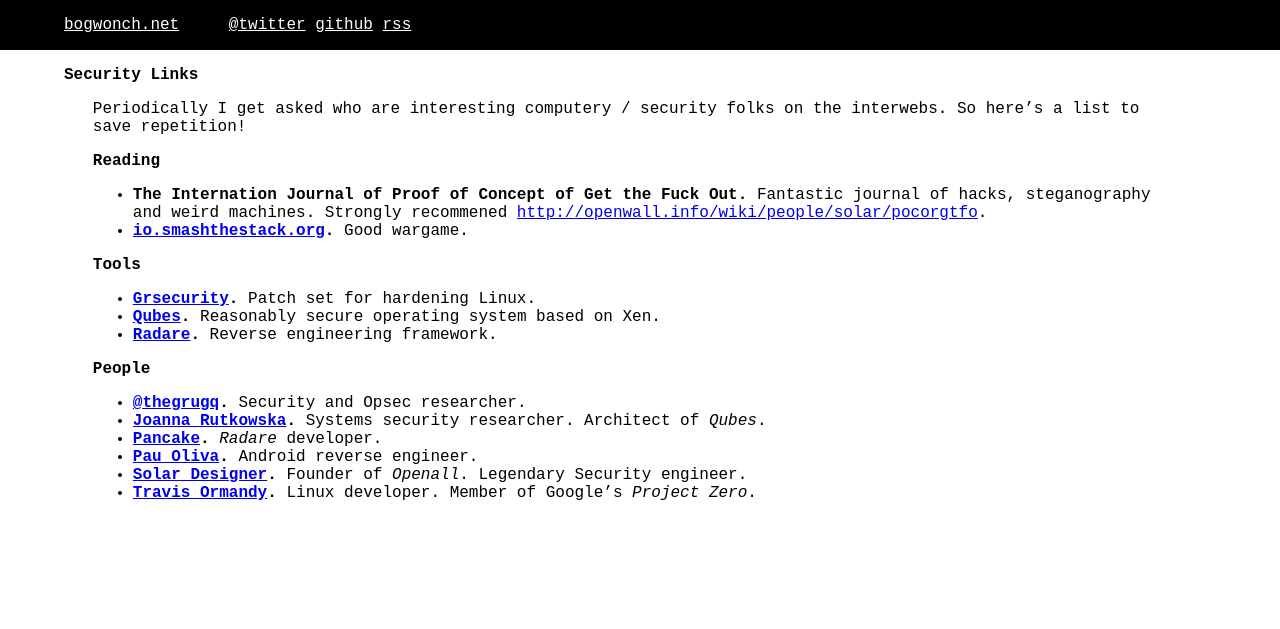
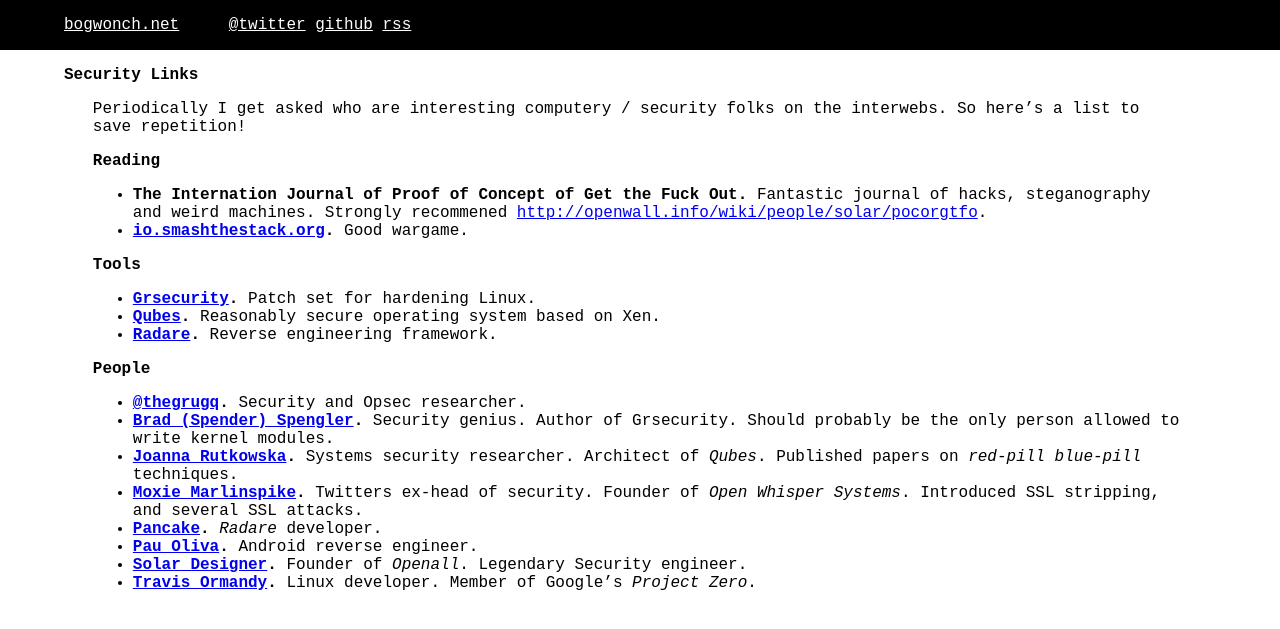
Before and after one commit to bogwonch/bogwonch.github.io, a Jekyll site: the page built from securitylinks.md, in a window 1280 px wide. Shown: the top 629 px of the page. Built offline with Jekyll 4.4.1, drawn with Linux system fonts in a browser that asks for light colours.

Commit message:
Adding people to the security links

```diff
--- a/securitylinks.md
+++ b/securitylinks.md
@@ -23,7 +23,9 @@ So here's a list to save repetition!
 # People
 
  *  __[@thegrugq](https://twitter.com/thegrugq).__ Security and Opsec researcher.
- *  __[Joanna Rutkowska](https://twitter.com/rootkovska).__ Systems security researcher.  Architect of *Qubes*.
+ *  __[Brad (Spender) Spengler](https://twitter.com/grsecurity).__ Security genius. Author of Grsecurity.  Should probably be the only person allowed to write kernel modules.
+ *  __[Joanna Rutkowska](https://twitter.com/rootkovska).__ Systems security researcher.  Architect of *Qubes*.  Published papers on *red-pill blue-pill* techniques.
+ *  __[Moxie Marlinspike](https://twitter.com/moxie).__ Twitters ex-head of security.  Founder of *Open Whisper Systems*.  Introduced SSL stripping, and several SSL attacks.
  *  __[Pancake](https://twitter.com/trufae).__ *Radare* developer.
  *  __[Pau Oliva](https://twitter.com/pof).__ Android reverse engineer.
  *  __[Solar Designer](https://twitter.com/solardiz).__ Founder of *Openall*.  Legendary Security engineer.
```
